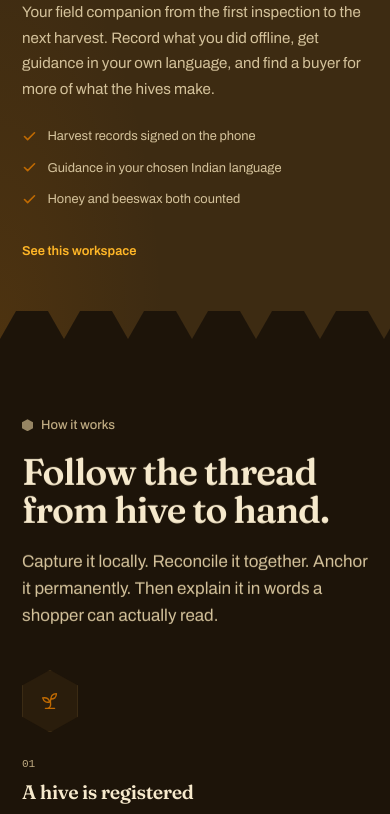
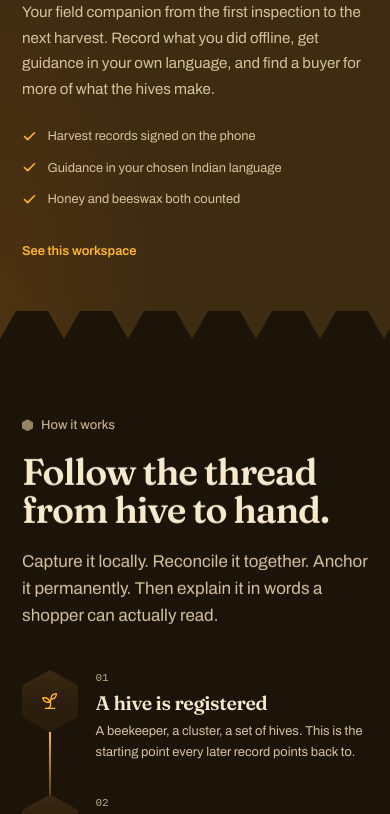
Before and after one commit to bvnaik05/bhramari, a Next.js app in the folder apps/web/: page / in a window 390 px wide. Shown: the part 2880-3694 px from the top of the page. Built offline with nearby package versions, Linux system fonts and the light colour scheme; no server answers.

Commit message:
feat(web): finish the landing page in the dark comb
The thread turns vertical on phones and runs through its nodes. The scan
section moves to amber, its label becomes kraft-paper ochre instead of
white, and the footer's teeth now sit on the section they rise into.

```diff
--- a/apps/web/app/page.tsx
+++ b/apps/web/app/page.tsx
@@ -214,7 +214,7 @@ export default function HomePage() {
         </section>
 
         {/* ----------------------------- passport ---------------------------- */}
-        <section className="scan">
+        <section className="scan in-amber">
           <div className="shell scan-inner">
             <div className="scan-copy" data-reveal="rise">
               <p className="marker">Try it now</p>
@@ -242,7 +242,7 @@ export default function HomePage() {
                   autoComplete="off"
                   aria-describedby="serial-hint"
                 />
-                <button type="submit" className="btn btn-primary btn-sm">
+                <button type="submit" className="btn btn-honey btn-sm">
                   Open passport
                 </button>
               </div>
@@ -253,11 +253,12 @@ export default function HomePage() {
             </div>
             <ScanLabel serial={serial} />
           </div>
+          {/* The footer clips its own overflow for the watermark, so its teeth
+              are carried here, at the foot of the section they rise into. */}
+          <CombEdge className="edge-before-footer" />
         </section>
       </main>
 
-      {/* Sits outside the footer, which clips its own overflow for the watermark. */}
-      <CombEdge className="edge-before-footer" />
       <footer className="site-footer in-hive">
         <div className="shell site-footer-inner">
           <div className="footer-brand">
--- a/apps/web/app/styles/site.css
+++ b/apps/web/app/styles/site.css
@@ -78,11 +78,12 @@
   left: 0;
 }
 
-/* Same teeth, but in normal flow — for a section that clips its overflow and
-   so cannot carry the edge as an absolutely positioned child. */
+/* The footer's teeth, carried by the section above it. */
 .edge-before-footer {
   color: var(--propolis-deep);
-  margin-bottom: -1px;
+  position: absolute;
+  bottom: -1px;
+  left: 0;
 }
 
 .hex-cell {
@@ -595,7 +596,7 @@
 }
 
 .role-points svg {
-  color: var(--honey-deep);
+  color: var(--nectar);
 }
 
 .role-art {
@@ -729,9 +730,8 @@
   width: 4.25rem;
   height: 4.75rem;
   margin-bottom: 1.5rem;
-  color: var(--honey-deep);
-  background: var(--surface-raised);
-  border: 1px solid var(--rule);
+  color: var(--nectar);
+  background: linear-gradient(180deg, #3a2912, var(--surface-raised) 60%);
   clip-path: polygon(50% 0, 100% 25%, 100% 75%, 50% 100%, 0 75%, 0 25%);
   transition: transform 0.45s var(--ease-comb), color 0.3s;
 }
@@ -865,6 +865,7 @@
 /* --------------------------------- scan --------------------------------- */
 
 .scan {
+  position: relative;
   padding-block: clamp(5rem, 3.5rem + 8vw, 9rem);
 }
 
@@ -895,16 +896,17 @@
   align-items: center;
   gap: 0.75rem;
   padding: 0.45rem 0.45rem 0.45rem 1rem;
-  background: var(--surface-raised);
+  background: var(--surface-sunk);
   border: 1px solid var(--rule);
   border-radius: var(--r-pill);
-  color: var(--honey-deep);
+  color: var(--nectar);
+  box-shadow: inset 0 2px 6px rgba(6, 3, 0, 0.25);
   transition: border-color 0.25s, box-shadow 0.25s;
 }
 
 .scan-field:focus-within {
-  border-color: var(--honey-deep);
-  box-shadow: 0 0 0 4px rgba(192, 106, 2, 0.14);
+  border-color: var(--nectar);
+  box-shadow: inset 0 2px 6px rgba(6, 3, 0, 0.25), 0 0 0 4px rgba(255, 182, 39, 0.16);
 }
 
 .scan-field input {
@@ -941,8 +943,14 @@
   width: min(100%, 19rem);
   padding: 2rem 1.75rem 1.6rem;
   border-radius: 14px;
-  background: linear-gradient(165deg, var(--field-lit), #f1e4c4);
-  border: 1px solid var(--rule);
+  /* Kraft paper: the one printed object on the page, in the honey family
+     rather than white. Its print is dark, so it keeps its own tokens. */
+  --kraft-ink: #2a1a07;
+  --kraft-soft: #5a3f18;
+  background:
+    radial-gradient(ellipse 80% 60% at 30% 10%, rgba(255, 236, 190, 0.35), transparent 70%),
+    linear-gradient(165deg, #dcb877, #c79b52);
+  border: 1px solid rgba(255, 226, 160, 0.4);
   box-shadow: var(--lift-3);
   overflow: hidden;
   transform: rotate(-3deg);
@@ -958,7 +966,7 @@
   font-size: 1.15rem;
   font-weight: 700;
   letter-spacing: -0.04em;
-  color: var(--propolis);
+  color: var(--kraft-ink);
 }
 
 /* A code made of cells rather than squares — the same alphabet as the rest
@@ -970,24 +978,24 @@
   width: 100%;
   padding: 0.85rem;
   border-radius: 8px;
-  background: var(--surface-sunk);
+  background: rgba(42, 26, 7, 0.1);
 }
 
 .scan-label-code span {
   aspect-ratio: 1 / 1.1547;
-  background: var(--rule);
+  background: rgba(42, 26, 7, 0.16);
   clip-path: polygon(50% 0, 100% 25%, 100% 75%, 50% 100%, 0 75%, 0 25%);
   transition: background 0.45s var(--ease-comb);
 }
 
 .scan-label-code span.is-filled {
-  background: var(--propolis);
+  background: var(--kraft-ink);
 }
 
 .scan-label-serial {
   font-size: var(--t-sm);
   font-weight: 600;
-  color: var(--propolis);
+  color: var(--kraft-ink);
   letter-spacing: 0.02em;
   overflow-wrap: anywhere;
   text-align: center;
@@ -995,7 +1003,7 @@
 
 .scan-label-note {
   font-size: var(--t-xs);
-  color: var(--ink-faint);
+  color: var(--kraft-soft);
 }
 
 /* The reader passing over the label. */
@@ -1363,15 +1371,39 @@
     margin-inline: auto;
   }
 
+  /* The thread turns vertical on a phone and runs down through the nodes,
+     which sit beside their step instead of above it. */
   .thread-steps {
     grid-template-columns: minmax(0, 1fr);
-    row-gap: 2.25rem;
+    row-gap: 2rem;
+  }
+
+  /* One segment per gap, from the bottom of a node to the top of the next. */
+  .thread-step:not(:last-child)::after {
+    content: "";
+    position: absolute;
+    left: calc(1.75rem - 1px);
+    top: 3.9rem;
+    bottom: -2rem;
+    width: 2px;
+    background: linear-gradient(180deg, var(--nectar), rgba(255, 182, 39, 0.3));
+  }
+
+  .thread-step {
+    grid-template-columns: auto minmax(0, 1fr);
+    column-gap: 1.1rem;
+    row-gap: 0.35rem;
   }
 
   .thread-node {
+    grid-row: span 3;
     width: 3.5rem;
     height: 3.9rem;
-    margin-bottom: 1rem;
+    margin-bottom: 0;
+  }
+
+  .thread-step p {
+    max-width: none;
   }
 
   /* Three long labels will not fit in one row on a phone, and a row that
```
